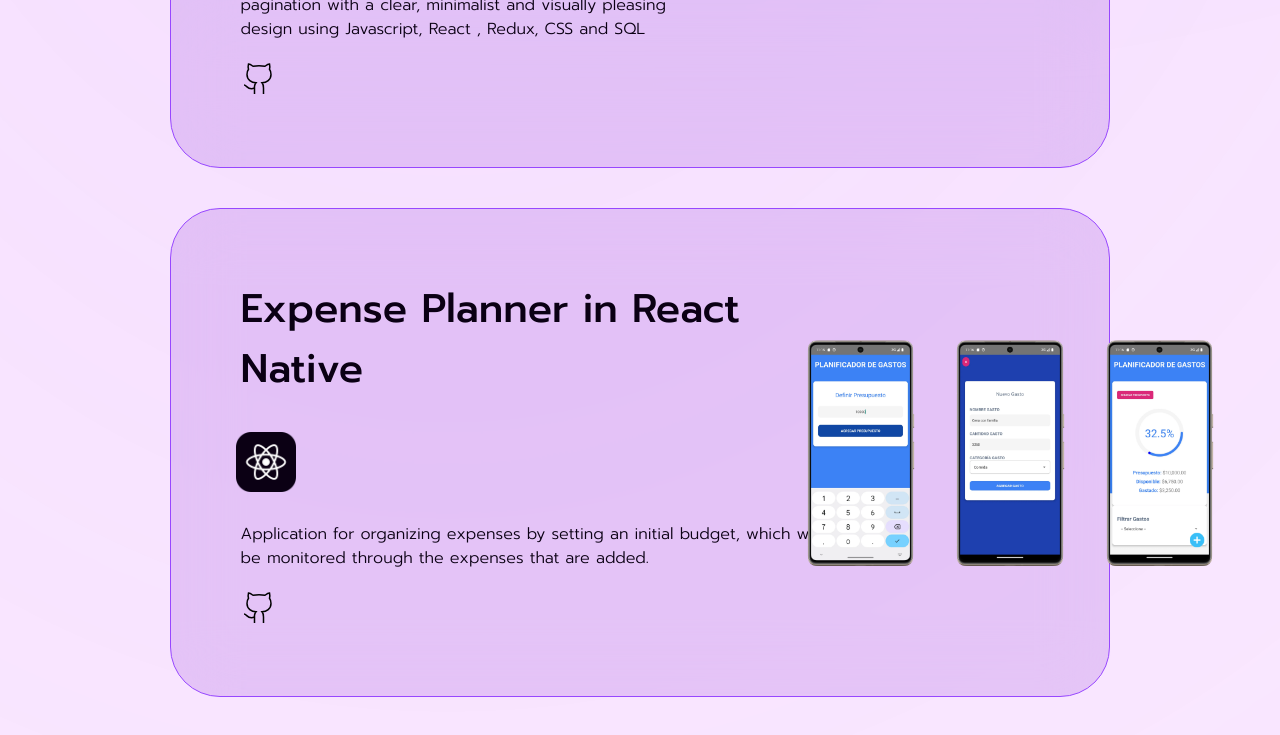
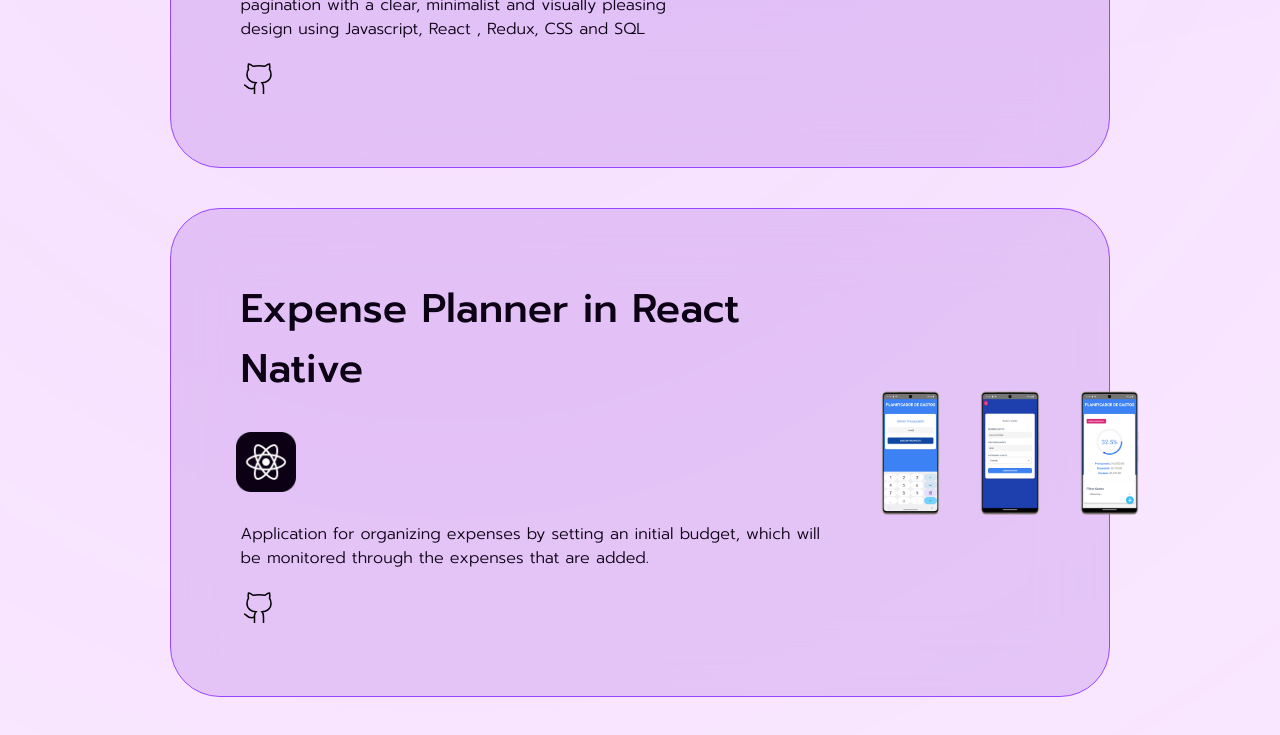
Before and after one commit to ERehbani/Portfolio-ERehbani, a Next.js app: page /projects in a window 1280 px wide. Shown: the part 1221-1956 px from the top of the page. Built offline with nearby package versions, Linux system fonts and the light colour scheme.

Commit message:
phone container

```diff
--- a/src/app/about/globals.css
+++ b/src/app/about/globals.css
@@ -117,7 +117,7 @@
     }
 
     .text3 {
-        font-size: 13px;
+        font-size: 10px;
         margin: 0 auto;
     }
 
@@ -166,7 +166,7 @@
     }
 
     .text3 {
-        font-size: 24px;
+        font-size: 20px;
         font-weight: 300;
         width: 600px;
         margin-top: 38px;
--- a/src/app/projects/globals.css
+++ b/src/app/projects/globals.css
@@ -274,7 +274,7 @@
 
 .phone-show {
     transition: transform .5s;
-    width: 55%;
+    width: 30%;
     margin: 50px 20px;
 
     @media (max-width: 1024px) {
```
